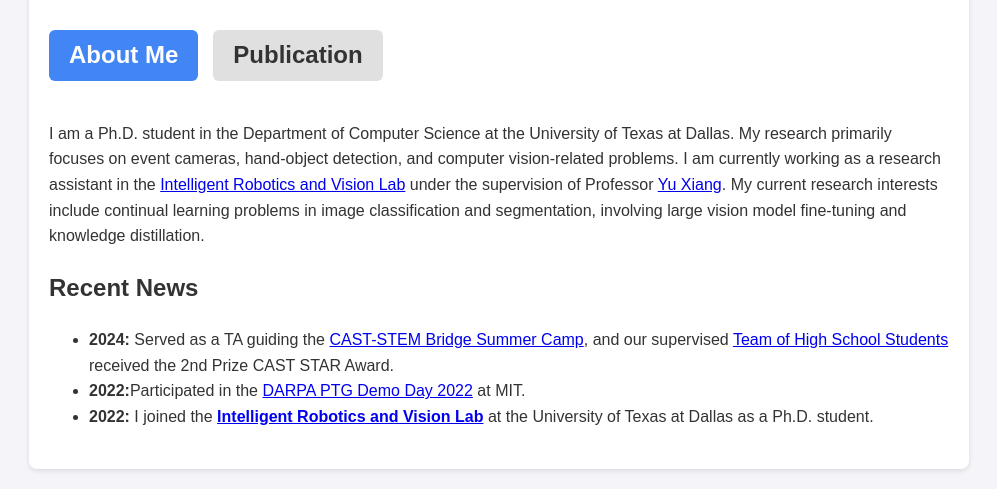
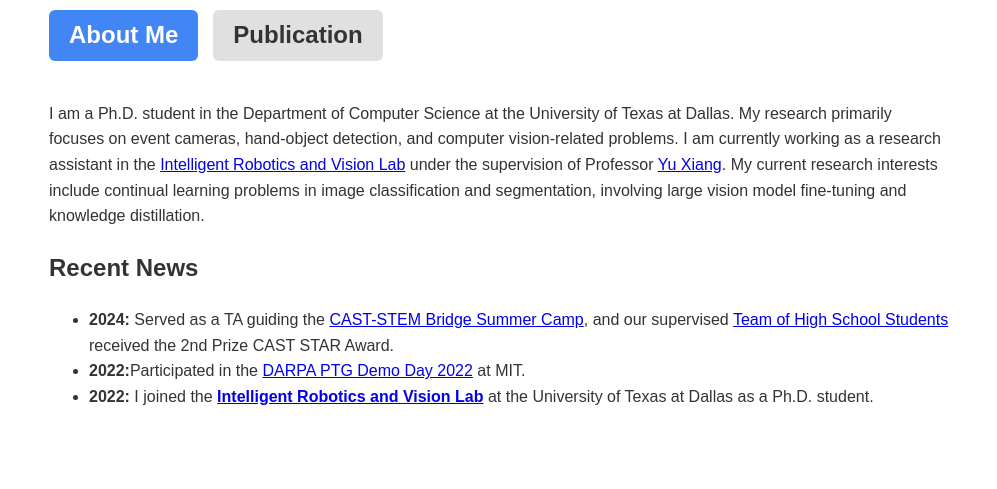
Before and after one commit to Qfantastic/qfantastic.github.io, a plain HTML site: page index.html in a window 1280 px wide. Shown: the part 375-864 px from the top of the page, without its empty margins (141-1138 px from the left). After the commit the page ends 824 px from the top, so only its background shows below. Drawn offline with Linux system fonts and the light colour scheme.

Commit message:
update website

```diff
--- a/index.html
+++ b/index.html
@@ -6,20 +6,33 @@
     <title>My Personal Website</title>
     <style>
         body {
+            /* font-family: Arial, sans-serif;
+            line-height: 1.6;
+            background-color: #f4f4f9;
+            margin: 0;
+            padding: 0;
+            color: #333; */
             font-family: Arial, sans-serif;
             line-height: 1.6;
-            background-color: #f4f4f9;
+            background-color: #fff;
             margin: 0;
             padding: 0;
             color: #333;
         }
         .container {
-            max-width: 900px;
+            /* max-width: 900px;
             margin: 20px auto;
             padding: 20px;
             background-color: #fff;
             box-shadow: 0 2px 5px rgba(0, 0, 0, 0.1);
-            border-radius: 8px;
+            border-radius: 8px; */
+            width: 100%;
+            max-width: 900px;
+            margin: 0 auto;
+            padding: 20px;
+            background-color: #fff;
+            /* box-shadow: 0 2px 5px rgba(0, 0, 0, 0.1);
+            border-radius: 8px; */
         }
         header {
             text-align: center;
```
